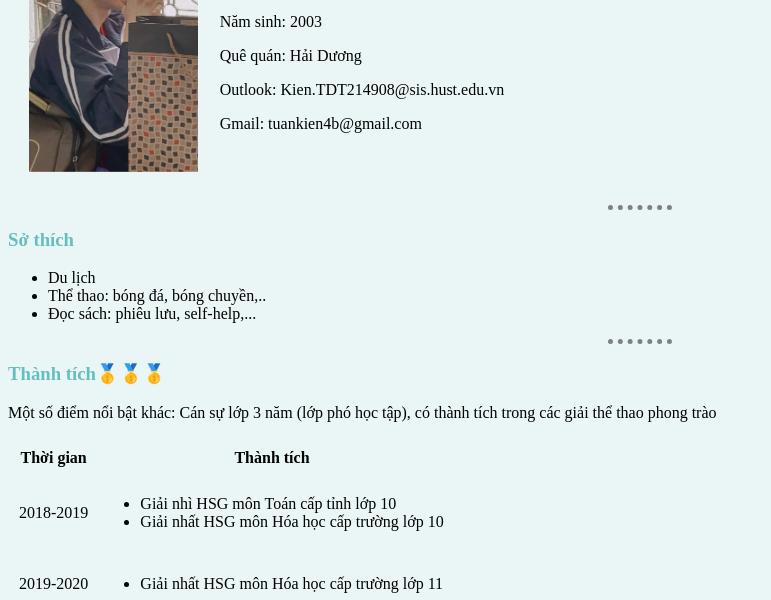
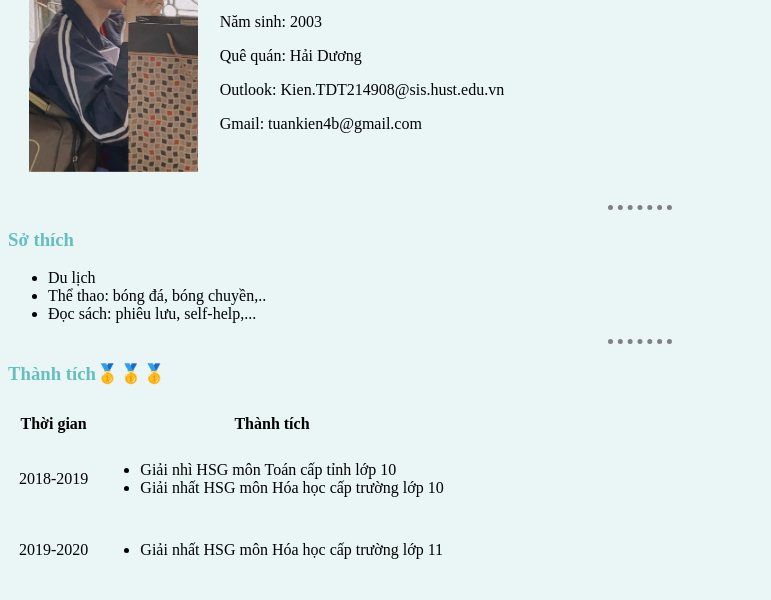
Before and after one commit to keinnaut/Profile, a plain HTML site: page index.html in a window 1280 px wide. Shown: the part 157-757 px from the top of the page, without its empty margins (0-771 px from the left). Drawn offline with Linux system fonts and the light colour scheme.

Commit message:
Update index.html

```diff
--- a/index.html
+++ b/index.html
@@ -69,7 +69,7 @@
         </tr>
 
       </tbody>
-    <p>Một số điểm nổi bật khác: Cán sự lớp 3 năm (lớp phó học tập), có thành tích trong các giải thể thao phong trào</p>
+
     </table>
     <hr>
     <h3>Kĩ năng</h3>
```
